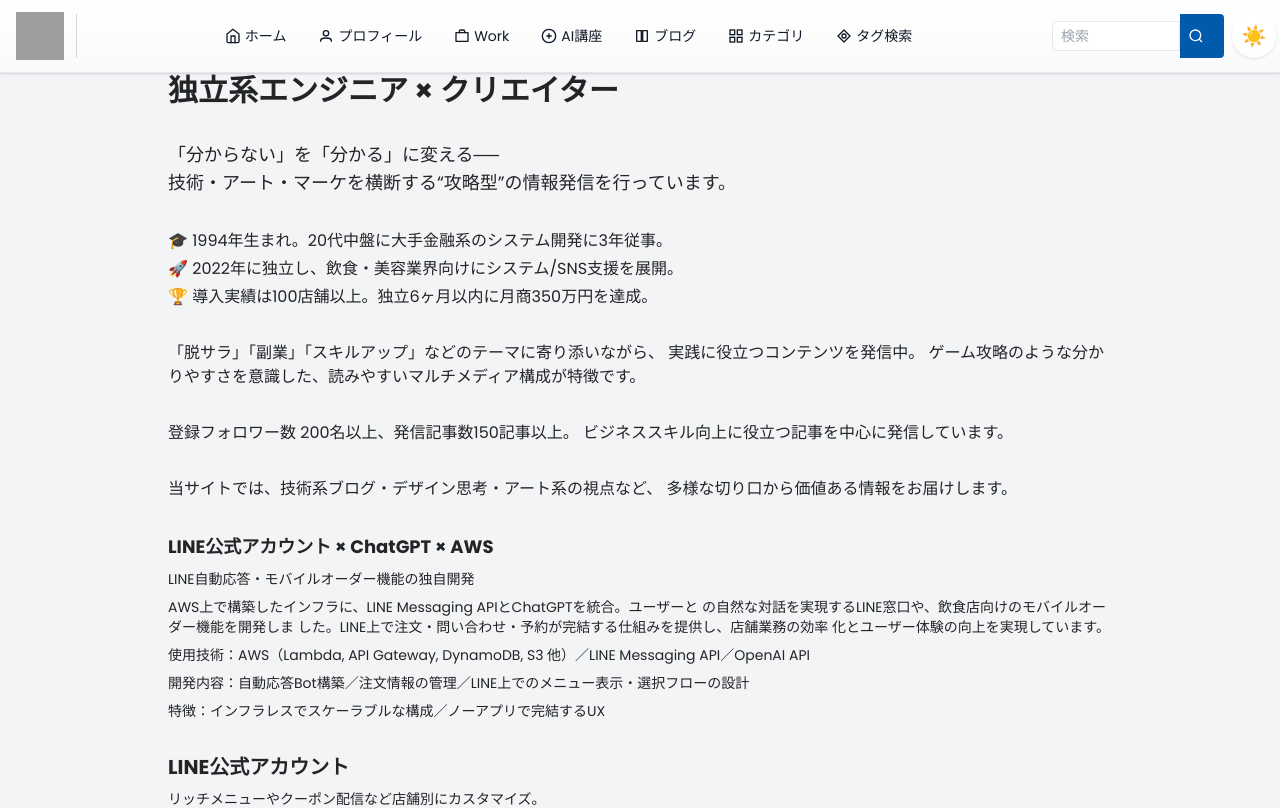
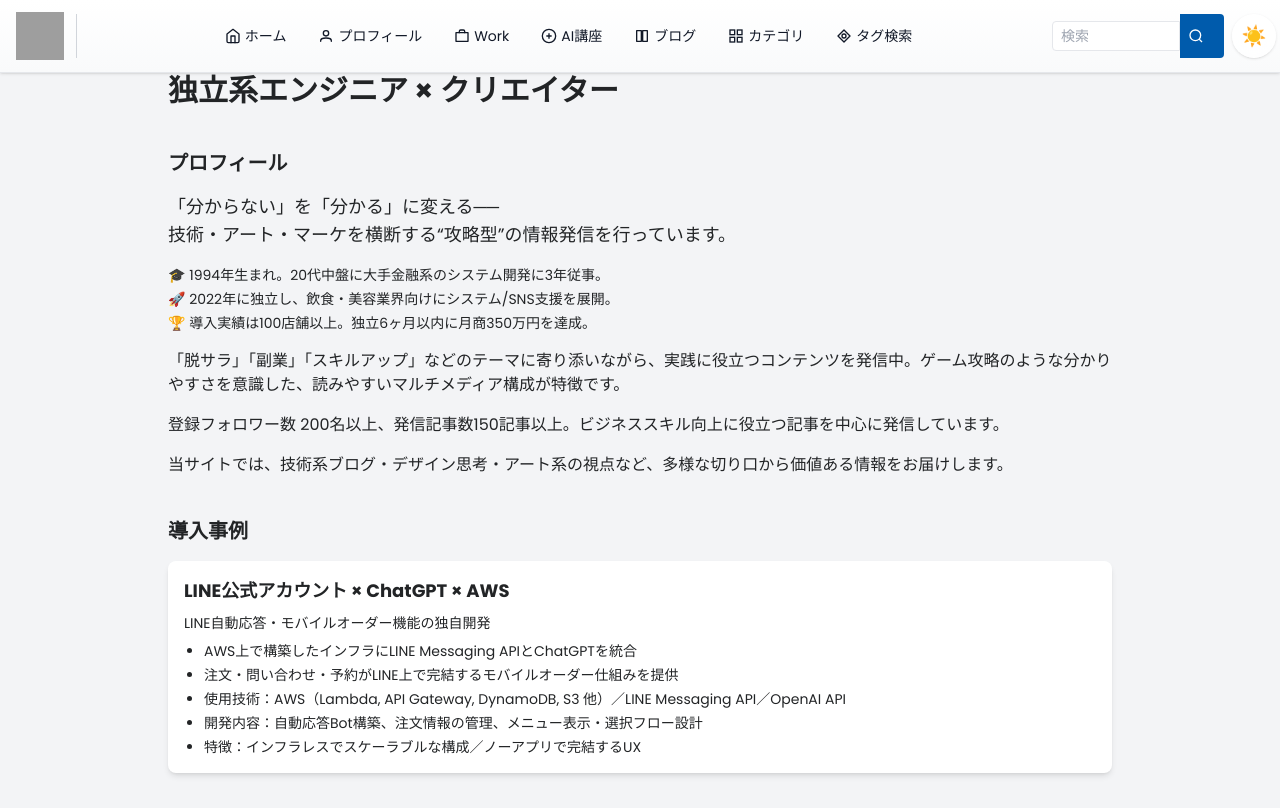
Before and after one commit to maruyamamasaya/Portfolio, a Next.js app: page /about in a window 1280 px wide. Shown: the top 808 px of the page. Built offline with nearby package versions, Linux system fonts and the light colour scheme; grey boxes are pictures that could not be loaded.

Commit message:
refactor: improve about page layout

```diff
--- a/src/app/about/page.tsx
+++ b/src/app/about/page.tsx
@@ -5,71 +5,51 @@ import SkillsGrid from '../components/SkillsGrid';
 import CTASection from '../components/CTASection';
 import ToolsGrid from '../components/ToolsGrid';
 import MediaCardGrid from '../components/MediaCardGrid';
+import Card from '../components/Card';
 
 export default function About() {
   return (
-    <ScrollFadeIn className="max-w-5xl mx-auto px-4 sm:px-6 md:px-10 space-y-8">
+    <ScrollFadeIn className="max-w-5xl mx-auto px-4 sm:px-6 md:px-10 space-y-10">
       <BlogNavButtons />
-      <h1 className="text-3xl font-extrabold mb-6">
-        独立系エンジニア × クリエイター
-      </h1>
+      <h1 className="text-3xl font-extrabold mb-6">独立系エンジニア × クリエイター</h1>
 
+      {/* プロフィール */}
+      <section className="space-y-4">
+        <h2 className="text-xl font-bold">プロフィール</h2>
         <p className="mb-4 text-lg">
           「分からない」を「分かる」に変える──
           <br />
           技術・アート・マーケを横断する“攻略型”の情報発信を行っています。
         </p>
-
-      <div className="mb-4 space-y-1">
+        <div className="space-y-1 text-sm">
           <p>🎓 1994年生まれ。20代中盤に大手金融系のシステム開発に3年従事。</p>
           <p>🚀 2022年に独立し、飲食・美容業界向けにシステム/SNS支援を展開。</p>
           <p>🏆 導入実績は100店舗以上。独立6ヶ月以内に月商350万円を達成。</p>
         </div>
+        <p className="mb-4">「脱サラ」「副業」「スキルアップ」などのテーマに寄り添いながら、実践に役立つコンテンツを発信中。ゲーム攻略のような分かりやすさを意識した、読みやすいマルチメディア構成が特徴です。</p>
+        <p className="mb-4">登録フォロワー数 200名以上、発信記事数150記事以上。ビジネススキル向上に役立つ記事を中心に発信しています。</p>
+        <p className="mb-4">当サイトでは、技術系ブログ・デザイン思考・アート系の視点など、多様な切り口から価値ある情報をお届けします。</p>
+      </section>
 
-      <p className="mb-4">
-        「脱サラ」「副業」「スキルアップ」などのテーマに寄り添いながら、
-        実践に役立つコンテンツを発信中。
-        ゲーム攻略のような分かりやすさを意識した、読みやすいマルチメディア構成が特徴です。
-      </p>
-
-      <p className="mb-4">
-        登録フォロワー数 200名以上、発信記事数150記事以上。
-        ビジネススキル向上に役立つ記事を中心に発信しています。
-      </p>
-
-      <p className="mb-4">
-        当サイトでは、技術系ブログ・デザイン思考・アート系の視点など、
-        多様な切り口から価値ある情報をお届けします。
-      </p>
-
-      <section className="space-y-2 text-sm">
-        <h2 className="text-lg font-bold">
-          LINE公式アカウント × ChatGPT × AWS
-        </h2>
+      <section className="space-y-4">
+        <h2 className="text-xl font-bold">導入事例</h2>
+        <Card className="text-sm space-y-2">
+          <h3 className="text-lg font-semibold">LINE公式アカウント × ChatGPT × AWS</h3>
           <p>LINE自動応答・モバイルオーダー機能の独自開発</p>
-        <p>
-          AWS上で構築したインフラに、LINE Messaging
-          APIとChatGPTを統合。ユーザーと
-          の自然な対話を実現するLINE窓口や、飲食店向けのモバイルオーダー機能を開発しま
-          した。LINE上で注文・問い合わせ・予約が完結する仕組みを提供し、店舗業務の効率
-          化とユーザー体験の向上を実現しています。
-        </p>
-        <p>
-          使用技術：AWS（Lambda, API Gateway, DynamoDB, S3 他）／LINE Messaging
-          API／OpenAI API
-        </p>
-        <p>
-          開発内容：自動応答Bot構築／注文情報の管理／LINE上でのメニュー表示・選択フローの設計
-        </p>
-        <p>特徴：インフラレスでスケーラブルな構成／ノーアプリで完結するUX</p>
+          <ul className="list-disc pl-5 space-y-1">
+            <li>AWS上で構築したインフラにLINE Messaging APIとChatGPTを統合</li>
+            <li>注文・問い合わせ・予約がLINE上で完結するモバイルオーダー仕組みを提供</li>
+            <li>使用技術：AWS（Lambda, API Gateway, DynamoDB, S3 他）／LINE Messaging API／OpenAI API</li>
+            <li>開発内容：自動応答Bot構築、注文情報の管理、メニュー表示・選択フロー設計</li>
+            <li>特徴：インフラレスでスケーラブルな構成／ノーアプリで完結するUX</li>
+          </ul>
+        </Card>
       </section>
 
       <ProfileCategories />
 
       <section className="space-y-4">
-        <h2 className="text-2xl font-bold mb-6 text-gray-800 dark:text-gray-100">
-          Media / SNS活動
-        </h2>
+        <h2 className="text-xl font-bold">Media / SNS活動</h2>
         <p className="text-base text-gray-700 dark:text-gray-300 leading-relaxed">
           🎬 YouTubeチャンネル2つとInstagramで、ポップス・クラシック音楽の解説やレビュー動画を投稿しています。音楽の背景や構造をわかりやすく紐解く「聴く攻略本」をコンセプトに、ショート動画中心で発信中です。
         </p>
@@ -103,41 +83,36 @@ export default function About() {
         />
       </section>
 
-      <section className="space-y-6 text-sm">
-        <div>
-          <h2 className="text-2xl font-bold mb-4 text-gray-800 dark:text-gray-100">
-            活動ポリシー
-          </h2>
+      <section className="space-y-4 text-sm">
+        <h2 className="text-xl font-bold">活動ポリシー</h2>
         <p className="mb-4">
-            <strong>「信頼される技術者であること」</strong>
-            を最優先に、ユーザー視点での価値提供を心がけています。
+          <strong>「信頼される技術者であること」</strong>を最優先に、ユーザー視点での価値提供を心がけています。
           単なる知識提供や技術支援ではなく、本当に“役に立つ”体験を届けることを軸に活動しています。
         </p>
         <div className="grid gap-4 md:grid-cols-3">
           <div className="bg-white dark:bg-gray-800 p-4 rounded-lg shadow">
             <p className="font-semibold">ユーザーファースト</p>
-              <p>
-                誰にでもわかりやすく、丁寧なサポートを心がけ、相談しやすい空気感を大切にしています。
-              </p>
+            <p>誰にでもわかりやすく、丁寧なサポートを心がけ、相談しやすい空気感を大切にしています。</p>
           </div>
           <div className="bg-white dark:bg-gray-800 p-4 rounded-lg shadow">
             <p className="font-semibold">信頼性の担保</p>
-              <p>
-                不確かな情報は扱わず、検証・確認を通じた正確なアドバイスを提供します。
-              </p>
+            <p>不確かな情報は扱わず、検証・確認を通じた正確なアドバイスを提供します。</p>
           </div>
           <div className="bg-white dark:bg-gray-800 p-4 rounded-lg shadow">
             <p className="font-semibold">継続学習の姿勢</p>
-              <p>
-                テクノロジーの進化に対応し続けるため、自ら学び、検証し、常に最新の知識で向き合います。
-              </p>
+            <p>テクノロジーの進化に対応し続けるため、自ら学び、検証し、常に最新の知識で向き合います。</p>
           </div>
         </div>
-        </div>
+      </section>
+
+      <section className="space-y-6">
+        <h2 className="text-xl font-bold">開発技術</h2>
         <ToolsGrid />
         <SkillsGrid />
-        <div>
-          <h2 className="text-lg font-bold mb-2">更新履歴</h2>
+      </section>
+
+      <section className="space-y-4 text-sm">
+        <h2 className="text-xl font-bold">更新履歴</h2>
         <ul className="ml-5 space-y-2">
           <li className="flex space-x-2 items-start py-2 leading-relaxed">
             <span className="w-28 font-mono text-gray-600 text-base">2025/07/30</span>
@@ -148,7 +123,6 @@ export default function About() {
             <span className="border-b border-gray-300 dark:border-gray-600 text-base font-medium">ブログ機能追加</span>
           </li>
         </ul>
-        </div>
       </section>
 
       <CTASection
```
Lines whose indentation alone changed are shown as unchanged.
